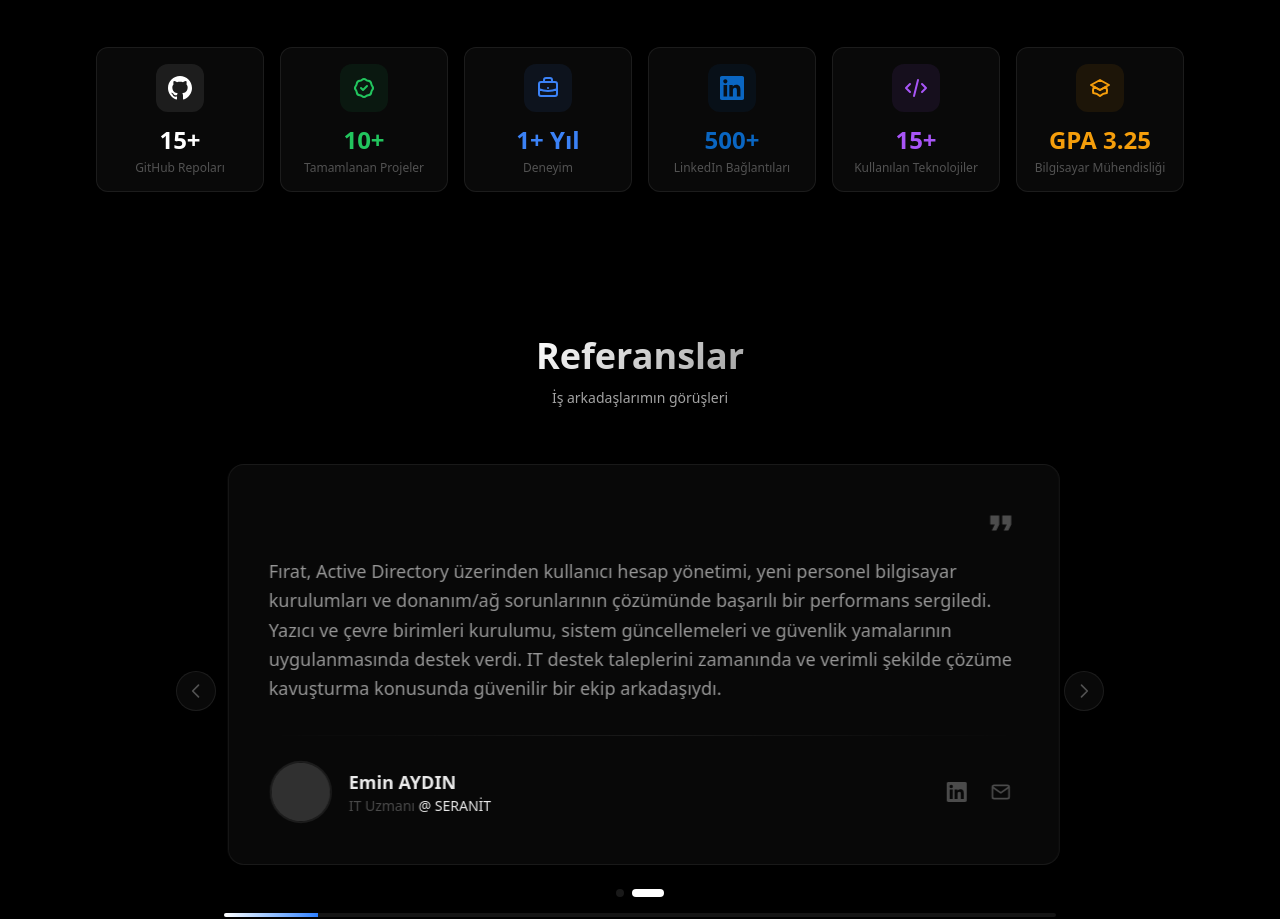
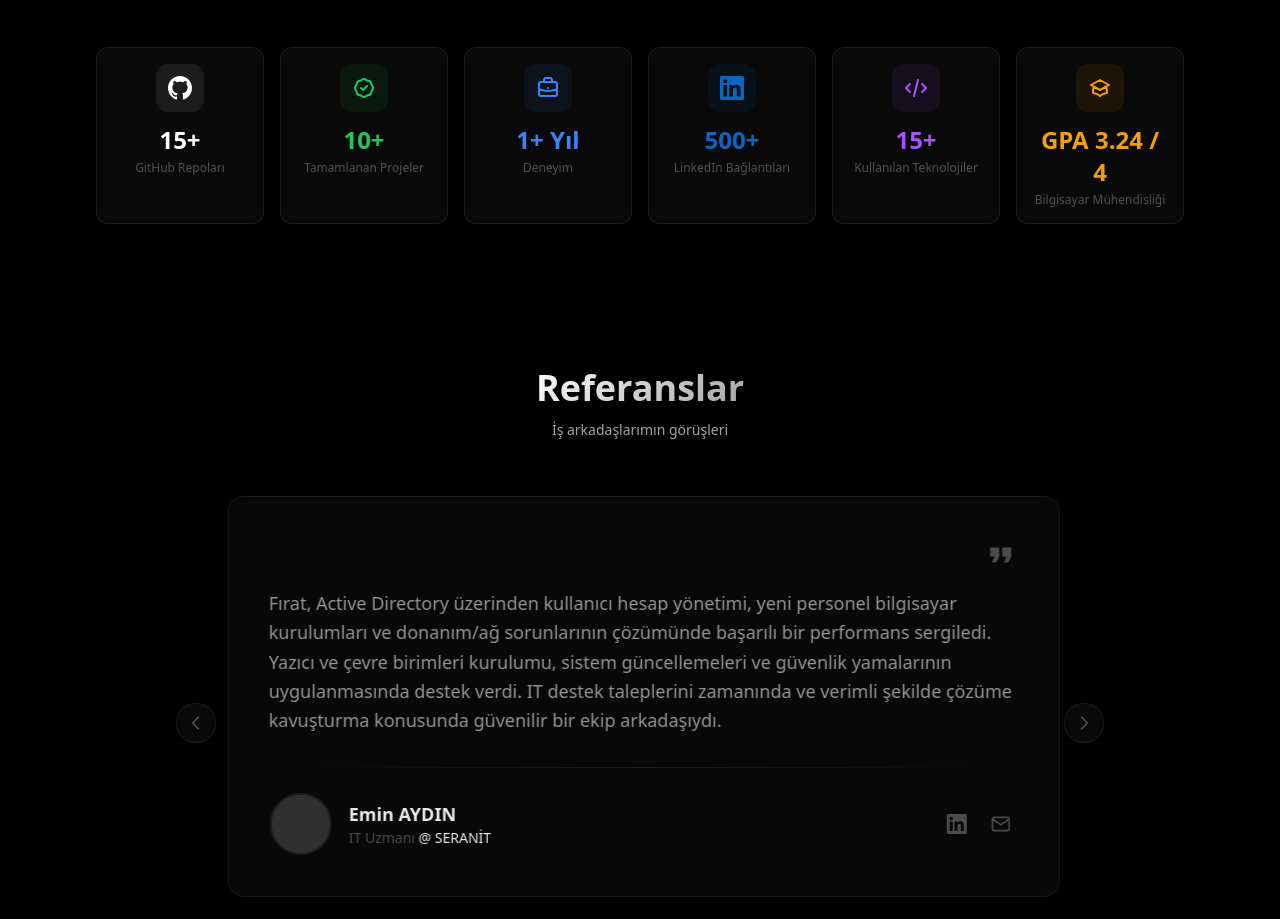
Before and after one commit to firat404engin/my-portfolio, a Next.js app: page / in a window 1280 px wide. Shown: the part 3906-4825 px from the top of the page. Built offline with nearby package versions, Linux system fonts and the light colour scheme; grey boxes are pictures that could not be loaded.

Commit message:
Correct GPA in achievements section

```diff
--- a/src/components/Achievements.tsx
+++ b/src/components/Achievements.tsx
@@ -86,8 +86,8 @@ const achievements: Achievement[] = [
     ),
     titleTr: "Bilgisayar Mühendisliği",
     titleEn: "Computer Engineering",
-    valueTr: "GPA 3.25",
-    valueEn: "GPA 3.25",
+    valueTr: "GPA 3.24 / 4",
+    valueEn: "GPA 3.24 / 4",
     color: "#f59e0b",
   },
 ];
```
